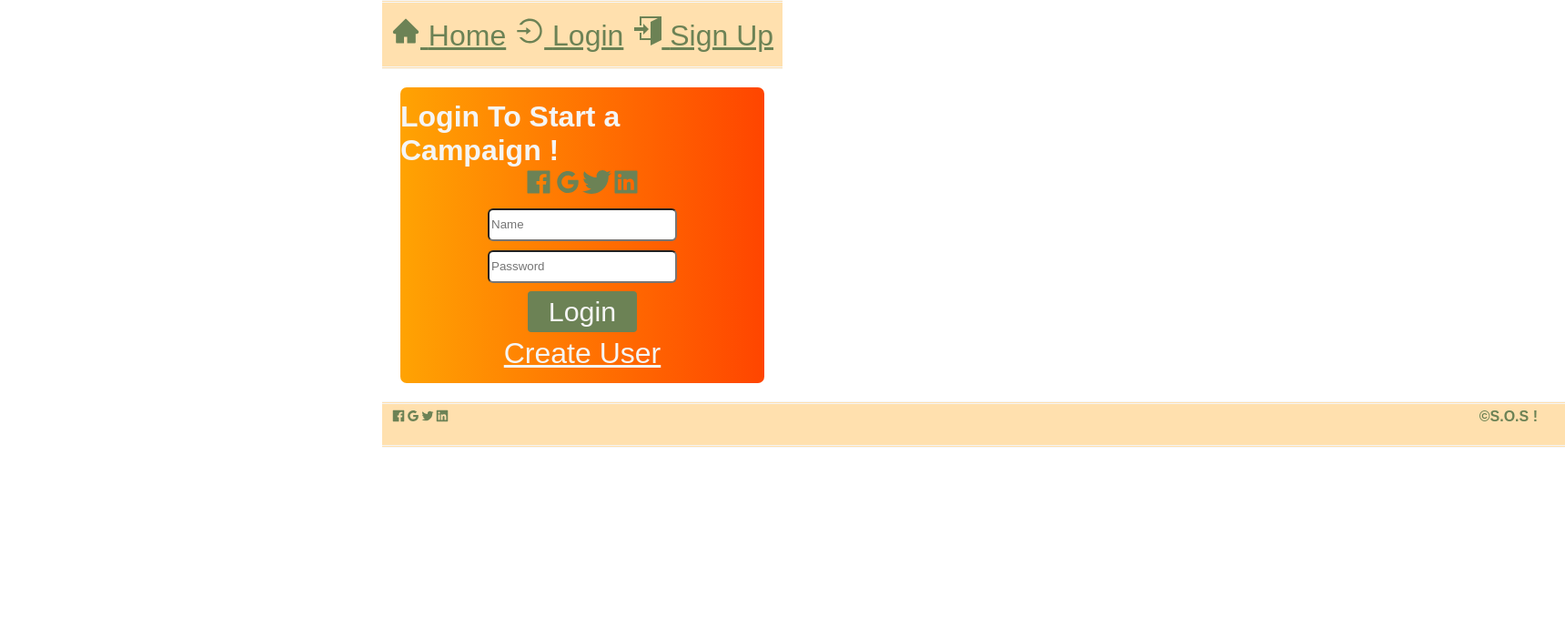
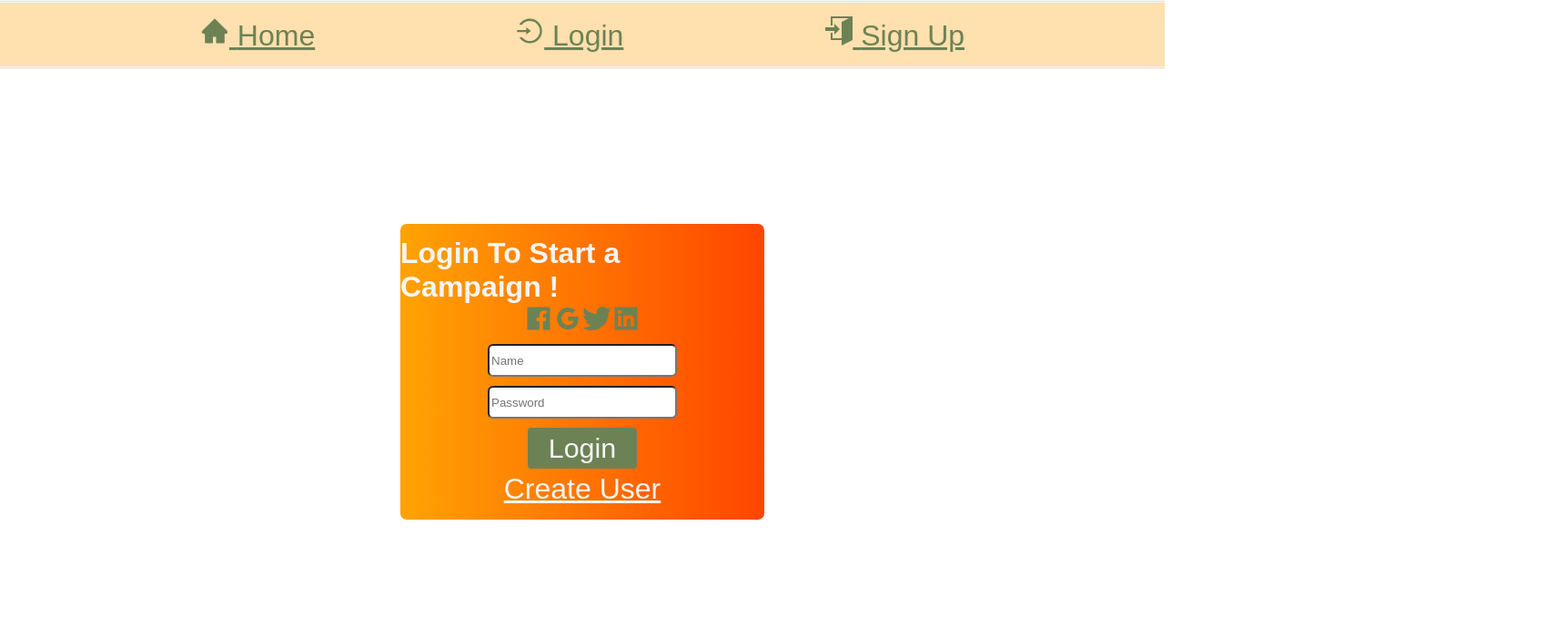
Before and after one commit to kdmatthews/CapstoneProject, a React (Create React App) app in the folder capstone/: page /login in a window 1280 px wide. Shown: the top 700 px of the page at 91% size, 1720 px wide, since content can reach past the window. Built offline with nearby package versions, Linux system fonts and the light colour scheme; what react-animations would draw is missing.

Commit message:
Sign Up Working

```diff
--- a/capstone/src/styled-components/FooterStyled.js
+++ b/capstone/src/styled-components/FooterStyled.js
@@ -7,7 +7,7 @@ export const FooterDiv = styled.div`
     background-color: #FFE0AE;
     color: #6C8255;
     position: absolute;
-    /* bottom: 0; */
+
     z-index: 10;
     overflow: visible;
     border-top:double whitesmoke;
--- a/capstone/src/styled-components/LoginStyled.js
+++ b/capstone/src/styled-components/LoginStyled.js
@@ -6,7 +6,8 @@ display:flex;
 flex-direction: column;
 justify-content: center;
 align-items: center;
-margin: 20px;
+height: 83vh;
+
 `
 const FormBounce = keyframes `${bounceInDown}`
 export const FormDiv = styled.div`
@@ -15,7 +16,6 @@ display: flex;
 flex-direction: column;
 justify-content: center;
 align-items: center;
-
 background-image: linear-gradient(to right,  #FFA303 ,#FF4500 );
 height: 325px;
 width: 25rem;
--- a/capstone/src/styled-components/NavbarStyled.js
+++ b/capstone/src/styled-components/NavbarStyled.js
@@ -5,7 +5,7 @@ export const Header = styled.div`
     display: flex;
     justify-content: space-evenly;
     flex-wrap: wrap;
-    width: 100%;
+    width: 100vw;
     height: 70px;
     background-color:  #FFE0AE;
     top: 0;
```
